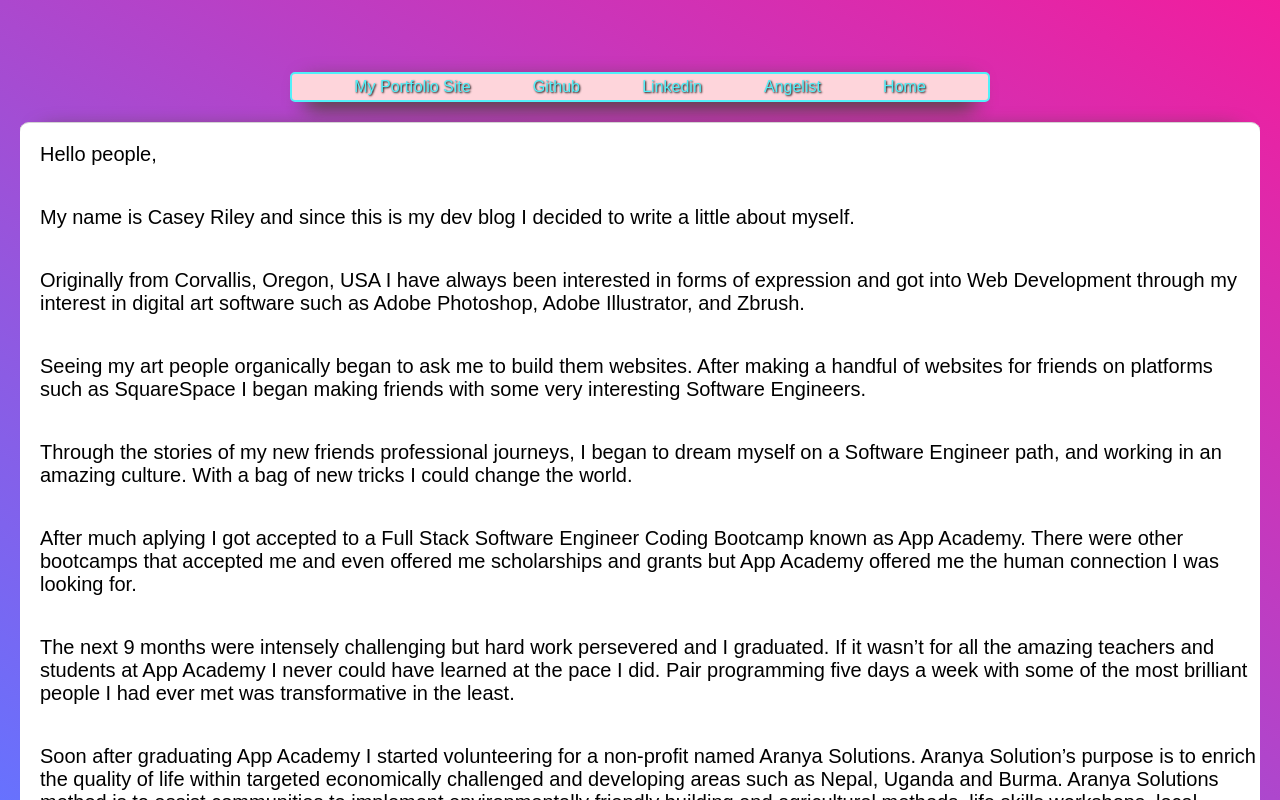
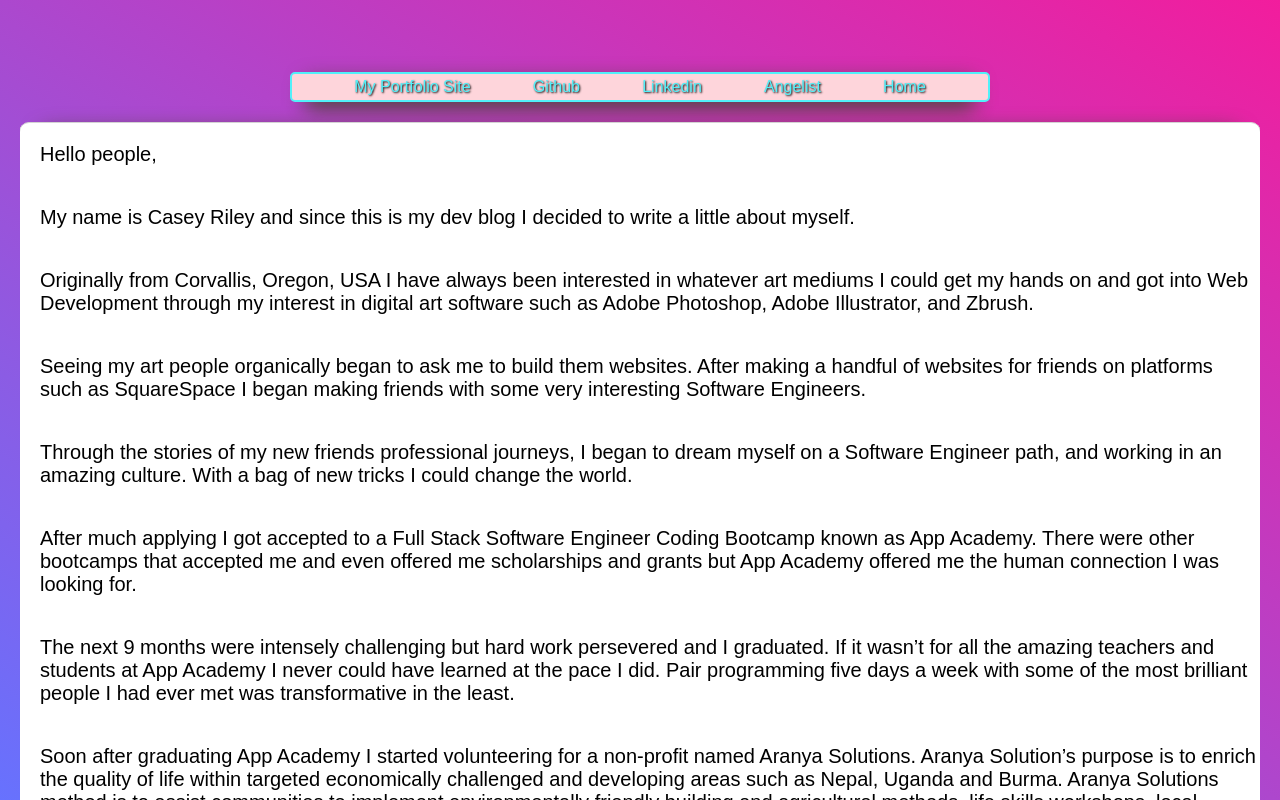
Before and after one commit to caseyriley/dev_blog, a Gatsby site: page /about in a window 1280 px wide. Built offline with nearby package versions, Linux system fonts and the light colour scheme; Gatsby itself is replaced by a stand-in of ours; some packages are replaced by stand-ins of ours.

Commit message:
spell correct about

```diff
--- a/src/pages/about.js
+++ b/src/pages/about.js
@@ -87,7 +87,7 @@ const About = () => {
               </p>
               <p>
                 Originally from Corvallis, Oregon, USA I have always been
-                interested in forms of expression and got into Web Development
+                interested in whatever art mediums I could get my hands on and got into Web Development
                 through my interest in digital art software such as Adobe
                 Photoshop, Adobe Illustrator, and Zbrush.
               </p>
@@ -104,7 +104,7 @@ const About = () => {
                 the world.
               </p>
               <p>
-                After much aplying I got accepted to a Full Stack Software
+                After much applying I got accepted to a Full Stack Software
                 Engineer Coding Bootcamp known as App Academy. There were other
                 bootcamps that accepted me and even offered me scholarships and
                 grants but App Academy offered me the human connection I was
```
